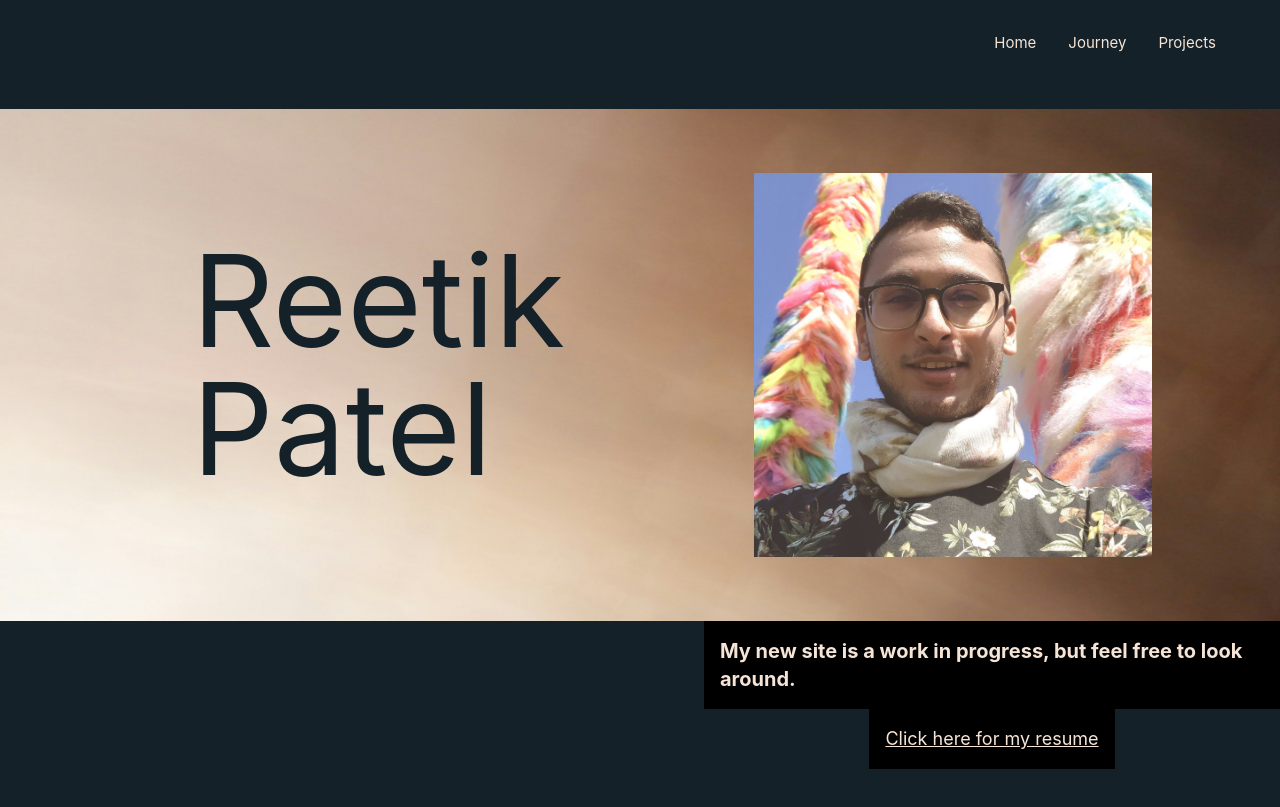
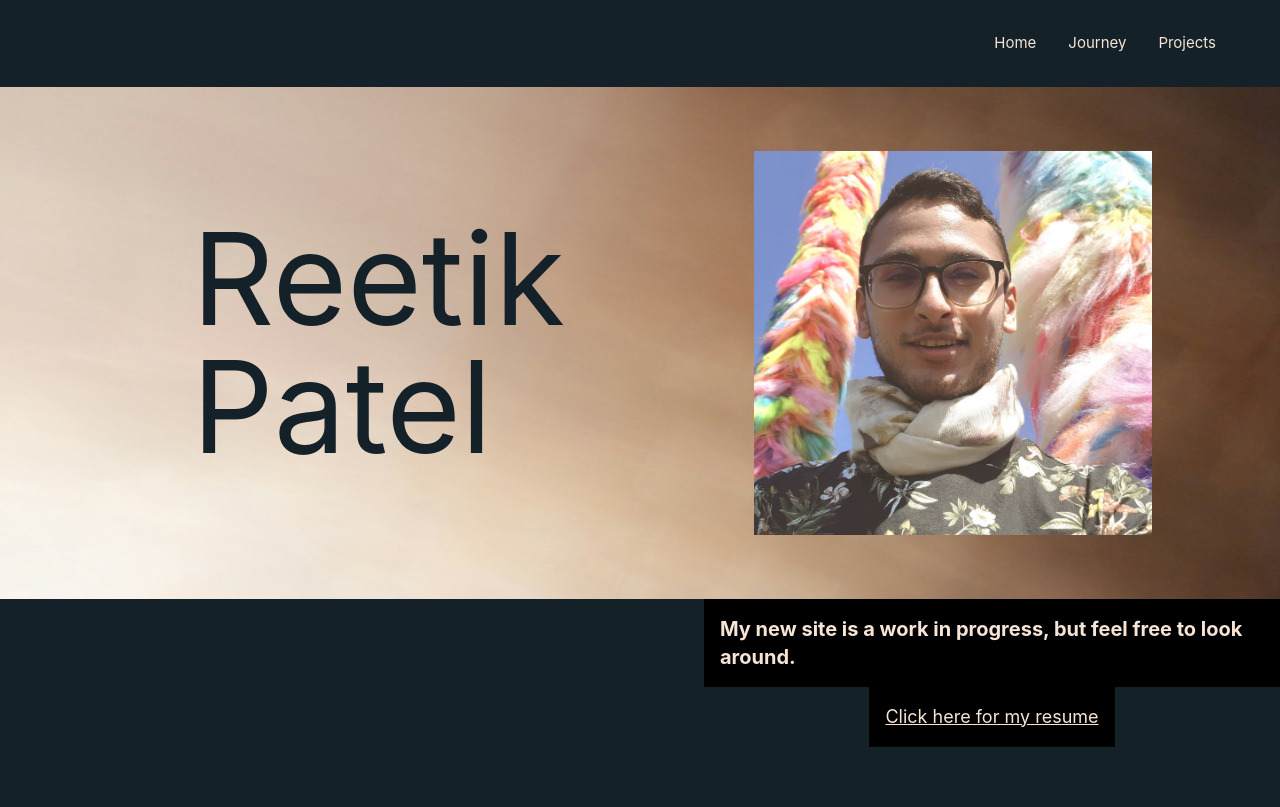
Before and after one commit to reeeeeee-dev/personal-vue, a Vue app: page / in a window 1280 px wide. Built offline with nearby package versions, Linux system fonts and the light colour scheme; a web font is replaced by a local one.

Commit message:
🐛 fixed some overflow issues

```diff
--- a/src/App.vue
+++ b/src/App.vue
@@ -21,10 +21,6 @@ import { RouterView } from 'vue-router'
 </template>
 
 <style scoped>
-.main {
-  min-height: calc(100vh - 80px /* Header */);
-}
-
 .v-enter-active,
 .v-leave-active {
   transition: opacity 0.2s ease;
--- a/src/views/HomeView.vue
+++ b/src/views/HomeView.vue
@@ -4,9 +4,7 @@ import HeroSection from '@/components/HeroSection.vue'
 
 <template>
   <main class="bg-[var(--dark)]">
-    <div>&nbsp;</div>
     <HeroSection />
-    <div>&nbsp;</div>
   </main>
 </template>
 
```
